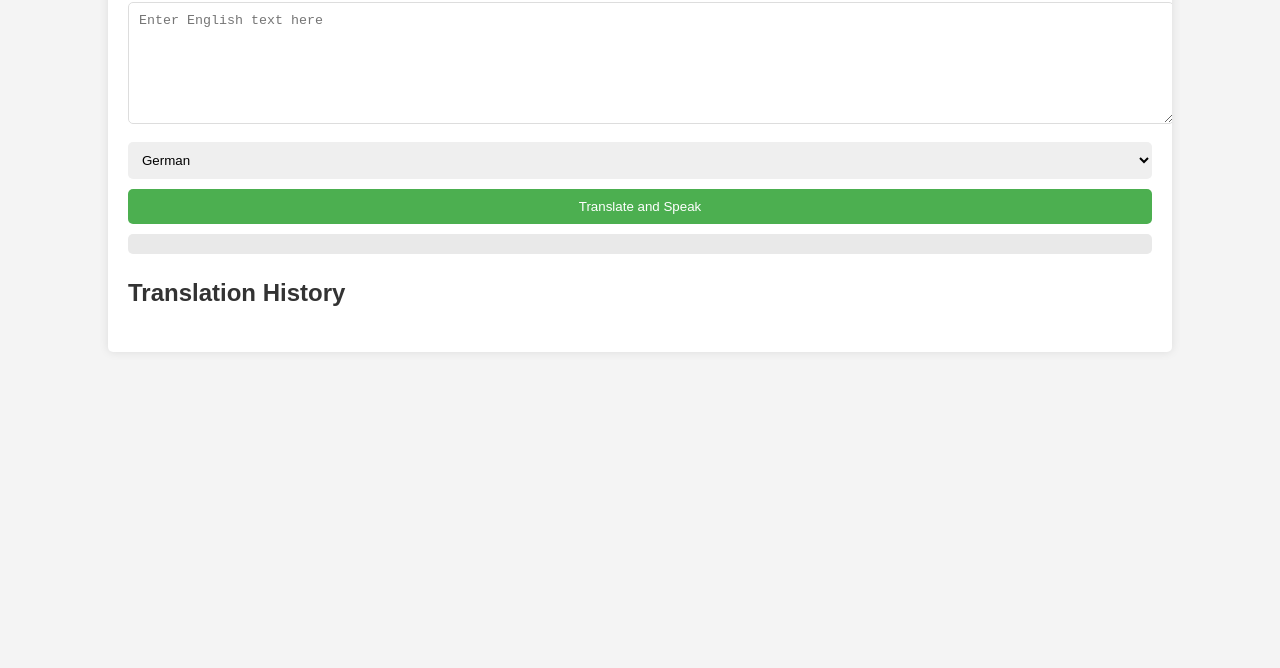
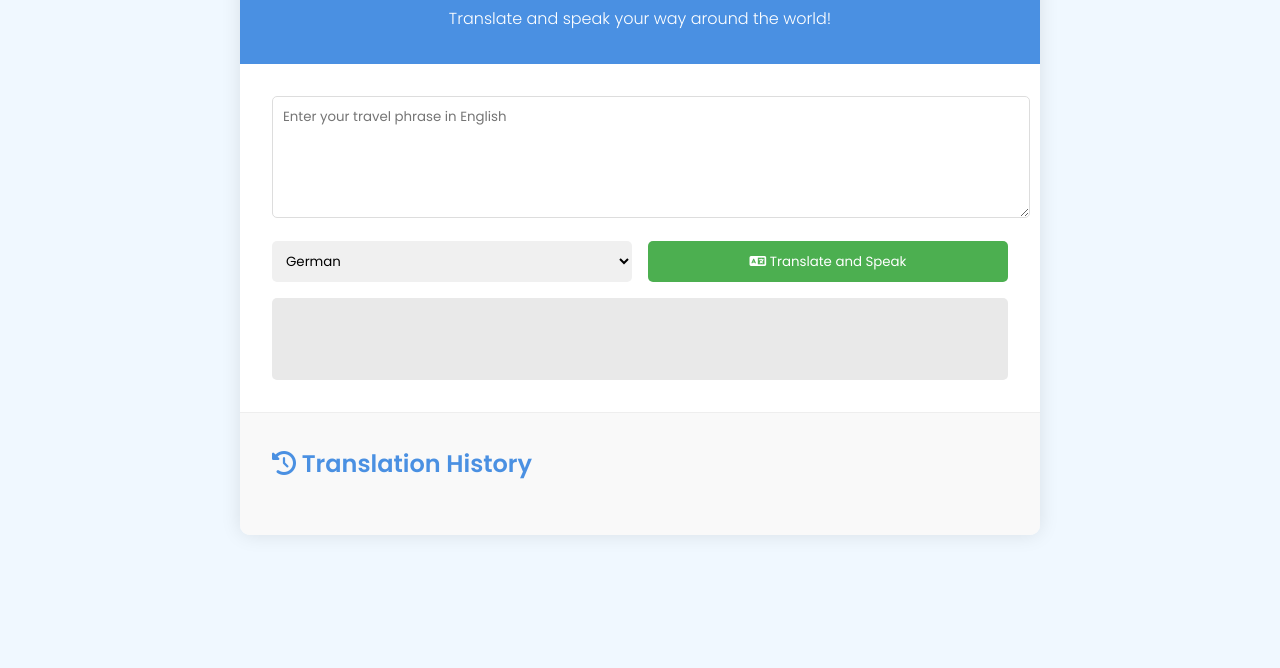
Before and after one commit to GEMS-Gallery/lingualink-0192348ed25a, a website built with Vite: page frontend/index.html in a window 1280 px wide. Shown: the part 132-800 px from the top of the page. Built offline with nearby package versions, Linux system fonts and the light colour scheme; what @dfinity/agent would draw is missing.

Commit message:
0192349f-1ac9-755c-8f43-d8ed1e5b2251

```diff
--- a/frontend/index.css
+++ b/frontend/index.css
@@ -1,59 +1,102 @@
 body {
-    font-family: Arial, sans-serif;
+    font-family: 'Poppins', sans-serif;
     line-height: 1.6;
     margin: 0;
     padding: 0;
-    background-color: #f4f4f4;
+    background-color: #f0f8ff; /* Light sky blue */
+    color: #333;
 }
 
 .container {
-    width: 80%;
-    margin: auto;
+    width: 90%;
+    max-width: 800px;
+    margin: 2rem auto;
     overflow: hidden;
-    padding: 20px;
     background-color: white;
-    box-shadow: 0 0 10px rgba(0, 0, 0, 0.1);
-    border-radius: 5px;
-    margin-top: 20px;
+    box-shadow: 0 0 20px rgba(0, 0, 0, 0.1);
+    border-radius: 10px;
 }
 
-h1, h2 {
-    color: #333;
+header {
+    background-color: #4a90e2; /* Bright blue */
+    color: white;
+    padding: 2rem;
+    text-align: center;
+}
+
+h1 {
+    margin: 0;
+    font-size: 2.5rem;
+}
+
+h1 i {
+    margin-right: 10px;
+}
+
+header p {
+    margin: 10px 0 0;
+    font-weight: 300;
+}
+
+main {
+    padding: 2rem;
 }
 
 textarea {
     width: 100%;
     height: 100px;
-    margin-bottom: 10px;
+    margin-bottom: 1rem;
     padding: 10px;
     border: 1px solid #ddd;
     border-radius: 5px;
+    font-family: 'Poppins', sans-serif;
+}
+
+.controls {
+    display: flex;
+    gap: 1rem;
+    margin-bottom: 1rem;
 }
 
 select, button {
-    display: block;
-    width: 100%;
+    flex: 1;
     padding: 10px;
-    margin-bottom: 10px;
     border: none;
     border-radius: 5px;
+    font-family: 'Poppins', sans-serif;
+}
+
+select {
+    background-color: #f0f0f0;
 }
 
 button {
-    background-color: #4CAF50;
+    background-color: #4CAF50; /* Green */
     color: white;
     cursor: pointer;
+    transition: background-color 0.3s ease;
 }
 
 button:hover {
     background-color: #45a049;
 }
 
-#outputText {
+.output-box {
     background-color: #e9e9e9;
-    padding: 10px;
+    padding: 1rem;
     border-radius: 5px;
-    margin-bottom: 20px;
+    min-height: 50px;
+}
+
+.history {
+    padding: 2rem;
+    background-color: #f9f9f9;
+    border-top: 1px solid #eee;
+}
+
+.history h2 {
+    margin-top: 0;
+    color: #4a90e2;
 }
 
 ul {
@@ -62,8 +105,33 @@ ul {
 }
 
 li {
-    background-color: #f9f9f9;
-    margin-bottom: 5px;
-    padding: 10px;
+    background-color: white;
+    margin-bottom: 10px;
+    padding: 15px;
     border-radius: 5px;
+    box-shadow: 0 2px 5px rgba(0,0,0,0.1);
+    transition: transform 0.2s ease;
 }
+
+li:hover {
+    transform: translateY(-2px);
+}
+
+.original {
+    font-weight: bold;
+}
+
+.translated {
+    color: #4a90e2;
+}
+
+.language {
+    font-size: 0.8em;
+    color: #888;
+}
+
+@media (max-width: 600px) {
+    .controls {
+        flex-direction: column;
+    }
+}
--- a/frontend/index.html
+++ b/frontend/index.html
@@ -3,21 +3,32 @@
 <head>
     <meta charset="UTF-8">
     <meta name="viewport" content="width=device-width, initial-scale=1.0">
-    <title>Text-to-Speech Translator</title>
+    <title>Travel Translator</title>
     <link rel="stylesheet" href="index.css">
+    <link href="https://fonts.googleapis.com/css2?family=Poppins:wght@300;400;600&display=swap" rel="stylesheet">
+    <script src="https://kit.fontawesome.com/a076d05399.js" crossorigin="anonymous"></script>
 </head>
 <body>
     <div class="container">
-        <h1>Text-to-Speech Translator</h1>
-        <textarea id="inputText" placeholder="Enter English text here"></textarea>
-        <select id="targetLanguage">
-            <option value="de-DE">German</option>
-            <option value="es-ES">Spanish</option>
-        </select>
-        <button id="translateButton">Translate and Speak</button>
-        <div id="outputText"></div>
-        <h2>Translation History</h2>
-        <ul id="historyList"></ul>
+        <header>
+            <h1><i class="fas fa-globe-americas"></i> Travel Translator</h1>
+            <p>Translate and speak your way around the world!</p>
+        </header>
+        <main>
+            <textarea id="inputText" placeholder="Enter your travel phrase in English"></textarea>
+            <div class="controls">
+                <select id="targetLanguage">
+                    <option value="de-DE">German</option>
+                    <option value="es-ES">Spanish</option>
+                </select>
+                <button id="translateButton"><i class="fas fa-language"></i> Translate and Speak</button>
+            </div>
+            <div id="outputText" class="output-box"></div>
+        </main>
+        <section class="history">
+            <h2><i class="fas fa-history"></i> Translation History</h2>
+            <ul id="historyList"></ul>
+        </section>
     </div>
     <script type="module" src="index.js"></script>
 </body>
--- a/frontend/index.js
+++ b/frontend/index.js
@@ -31,12 +31,16 @@ async function translateText(text, targetLang) {
         'de-DE': {
             'Hello': 'Hallo',
             'How are you?': 'Wie geht es dir?',
-            'Goodbye': 'Auf Wiedersehen'
+            'Goodbye': 'Auf Wiedersehen',
+            'Where is the nearest hotel?': 'Wo ist das nächste Hotel?',
+            'Can you recommend a good restaurant?': 'Können Sie ein gutes Restaurant empfehlen?'
         },
         'es-ES': {
             'Hello': 'Hola',
             'How are you?': '¿Cómo estás?',
-            'Goodbye': 'Adiós'
+            'Goodbye': 'Adiós',
+            'Where is the nearest hotel?': '¿Dónde está el hotel más cercano?',
+            'Can you recommend a good restaurant?': '¿Puede recomendar un buen restaurante?'
         }
     };
 
@@ -54,7 +58,10 @@ async function updateHistory() {
     historyList.innerHTML = '';
     translations.forEach(entry => {
         const li = document.createElement('li');
-        li.textContent = `${entry.originalText} -> ${entry.translatedText} (${entry.targetLanguage})`;
+        li.innerHTML = `<span class="original">${entry.originalText}</span>
+                        <i class="fas fa-arrow-right"></i>
+                        <span class="translated">${entry.translatedText}</span>
+                        <span class="language">(${entry.targetLanguage})</span>`;
         historyList.appendChild(li);
     });
 }
```
